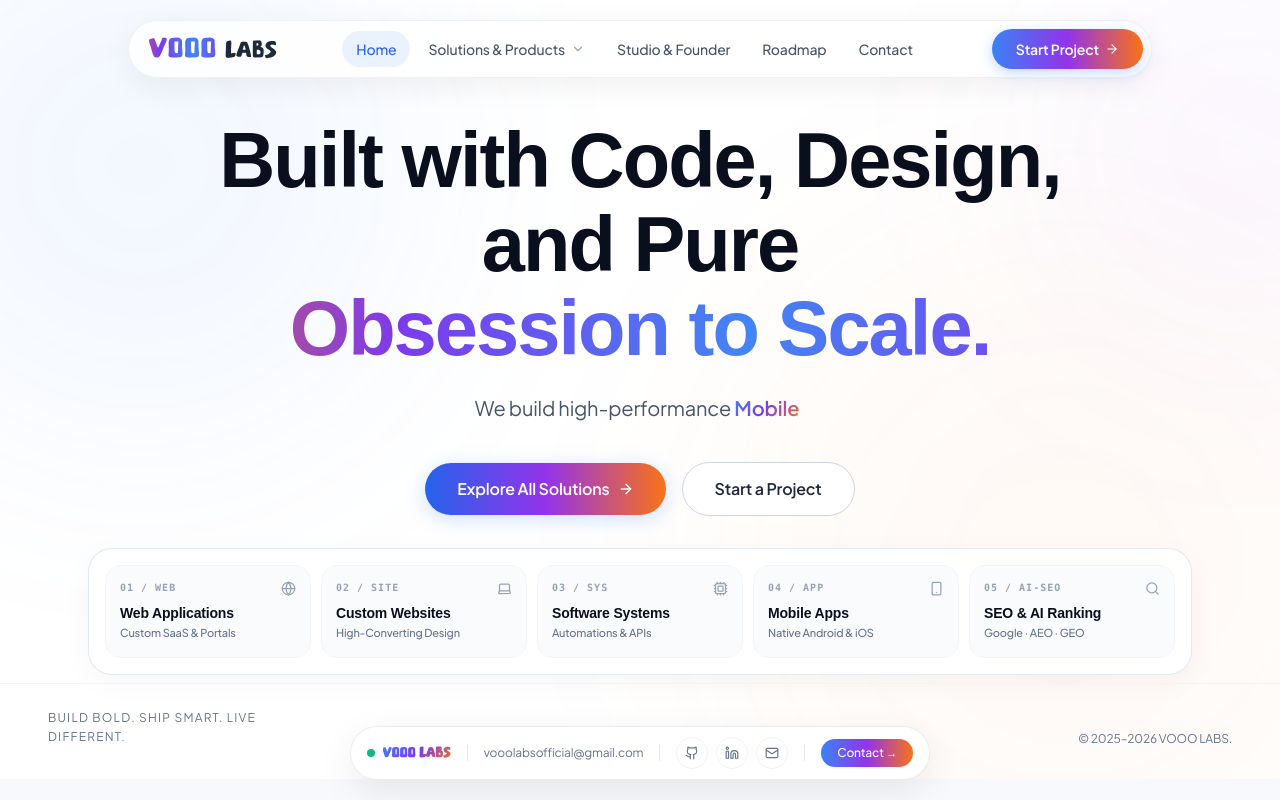
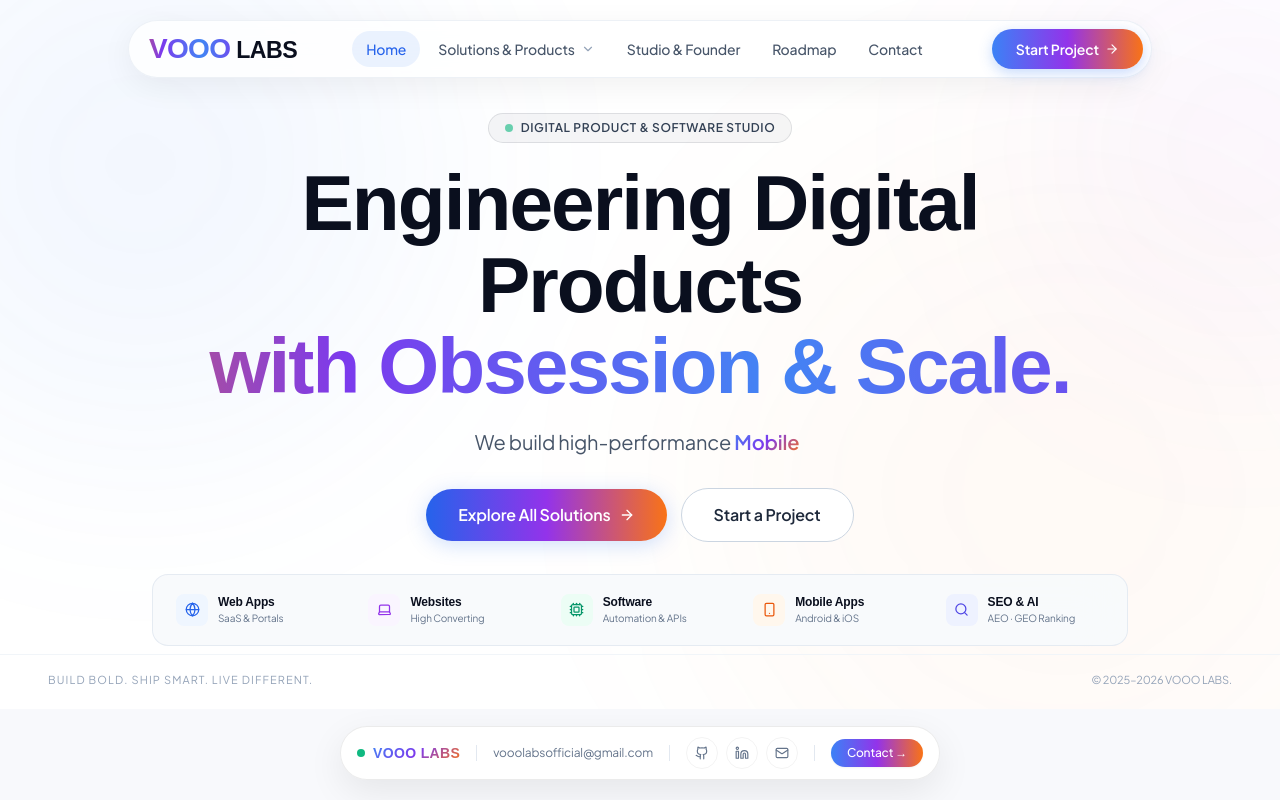
Before and after one commit to vooolabsofficial-sys/vooolabs-website, a React (Vite) app: page / in a window 1280 px wide. Shown: the top 800 px of the page. Built offline with nearby package versions, Linux system fonts and the light colour scheme; a web font is replaced by a local one.

Commit message:
feat: complete visual harmonization across logo, hero typography, and capabilities dock

```diff
--- a/src/components/home/Slide1_Hero.tsx
+++ b/src/components/home/Slide1_Hero.tsx
@@ -1,6 +1,6 @@
 import React, { useState, useEffect } from 'react';
 import { Link } from 'react-router-dom';
-import { Globe, Laptop, Cpu, Smartphone, ArrowRight, Search } from 'lucide-react';
+import { Globe, Laptop, Cpu, Smartphone, ArrowRight, Search, Sparkles } from 'lucide-react';
 import FadeIn from '../shared/FadeIn';
 import { COMPANY } from '../../content/company';
 
@@ -58,30 +58,37 @@ export default function Slide1_Hero() {
       <div className="absolute bottom-[-200px] left-1/2 -translate-x-1/2 w-[800px] h-[800px] rounded-full bg-radial from-orange-500/5 to-transparent blur-[90px] animate-blob-3 pointer-events-none z-0" aria-hidden="true" />
 
       {/* NAVBAR SPACER */}
-      <div className="h-[90px] sm:h-[105px] md:h-[115px]" />
+      <div className="h-[88px] sm:h-[105px]" />
 
       {/* CENTER CONTENT */}
-      <div className="relative z-10 flex-1 flex flex-col items-center justify-center text-center px-6 max-w-5xl mx-auto pt-0 sm:pt-1">
+      <div className="relative z-10 flex-1 flex flex-col items-center justify-center text-center px-6 max-w-5xl mx-auto py-2">
 
-        {/* HEADING (4 - 2 - 3 PATTERN) */}
-        <FadeIn delay={0.05} y={30}>
-          <h1 className="font-clash text-[8.5vw] sm:text-[5.4vw] md:text-[4.4rem] lg:text-[4.85rem] font-bold text-[#0A0F1E] leading-[1.08] tracking-tight mb-6">
-            <span>Built with Code, Design,</span> <br />
-            <span>and Pure</span> <br />
-            <span className="shimmer-text">Obsession to Scale.</span>
+        {/* EYEBROW BADGE */}
+        <FadeIn delay={0.02} y={15}>
+          <div className="inline-flex items-center gap-2 rounded-full bg-slate-900/[0.04] border border-slate-900/10 px-4 py-1.5 mb-5 text-slate-700 font-sans font-semibold text-xs tracking-wider uppercase">
+            <span className="w-2 h-2 rounded-full bg-emerald-500 animate-pulse" />
+            <span>Digital Product & Software Studio</span>
+          </div>
+        </FadeIn>
+
+        {/* HEADLINE */}
+        <FadeIn delay={0.08} y={25}>
+          <h1 className="font-clash text-[8.5vw] sm:text-[5.5vw] md:text-[4.5rem] lg:text-[4.9rem] font-bold text-[#0A0F1E] leading-[1.04] tracking-tight mb-5">
+            Engineering Digital Products <br />
+            <span className="shimmer-text">with Obsession & Scale.</span>
           </h1>
         </FadeIn>
 
         {/* SUBHEADING WITH CLEAN BRAND GRADIENT TYPEWRITER */}
-        <FadeIn delay={0.2} y={20}>
-          <p className="font-sans font-normal text-base sm:text-lg md:text-xl text-slate-600 max-w-xl mx-auto leading-relaxed mb-8 sm:mb-10">
+        <FadeIn delay={0.2} y={18}>
+          <p className="font-sans font-normal text-base sm:text-lg md:text-xl text-slate-600 max-w-xl mx-auto leading-relaxed mb-8">
             We build high-performance <CleanTypewriter />
           </p>
         </FadeIn>
 
         {/* CTA ROW */}
-        <FadeIn delay={0.45} y={15}>
-          <div className="flex flex-wrap gap-4 justify-center items-center">
+        <FadeIn delay={0.35} y={15}>
+          <div className="flex flex-wrap gap-3.5 justify-center items-center">
             <Link
               to="/products"
               className="rounded-full bg-gradient-to-r from-blue-600 via-purple-600 to-orange-500 px-8 py-3.5 font-sans font-semibold text-sm sm:text-base text-white transition-all duration-200 hover:scale-[1.03] shadow-[0_4px_20px_rgba(66,133,244,0.25)] hover:shadow-[0_8px_28px_rgba(66,133,244,0.35)] active:scale-[0.98] inline-flex items-center gap-2"
@@ -91,7 +98,7 @@ export default function Slide1_Hero() {
             </Link>
             <Link
               to="/contact"
-              className="rounded-full border border-slate-300 bg-white px-8 py-3.5 font-sans font-semibold text-sm sm:text-base text-slate-800 hover:bg-slate-50 hover:border-slate-400 transition-all hover:scale-[1.02] active:scale-[0.98] shadow-2xs"
+              className="rounded-full border border-slate-300 bg-white/90 backdrop-blur-sm px-8 py-3.5 font-sans font-semibold text-sm sm:text-base text-slate-800 hover:bg-slate-50 hover:border-slate-400 transition-all hover:scale-[1.02] active:scale-[0.98] shadow-2xs"
             >
               Start a Project
             </Link>
@@ -99,113 +106,58 @@ export default function Slide1_Hero() {
         </FadeIn>
       </div>
 
-      {/* 5 PILLARS PREVIEW STRIP — SLEEK HUMAN-CRAFTED STUDIO DOCK */}
-      <div className="relative z-10 w-full flex flex-col items-center justify-end select-none mt-8 mb-2">
-        <div className="w-full max-w-6xl px-4 sm:px-6">
-          <div className="rounded-3xl bg-white/90 backdrop-blur-xl border border-slate-200/90 shadow-[0_8px_30px_rgba(0,0,0,0.04)] p-3 sm:p-4 grid grid-cols-2 sm:grid-cols-3 lg:grid-cols-5 gap-2.5 items-stretch">
+      {/* CAPABILITIES BAR — REFINED & COHESIVE */}
+      <div className="relative z-10 w-full flex flex-col items-center justify-end select-none mt-6 mb-2">
+        <div className="w-full max-w-5xl px-4 sm:px-6">
+          <div className="rounded-2xl bg-slate-50/90 backdrop-blur-xl border border-slate-200/80 p-2 sm:p-2.5 grid grid-cols-2 sm:grid-cols-3 lg:grid-cols-5 gap-2 items-center">
 
-            {/* 01: WEB APPS */}
-            <Link
-              to="/products#web-apps"
-              className="group flex flex-col justify-between p-3.5 rounded-2xl bg-slate-50/70 hover:bg-white border border-slate-100 hover:border-slate-300 hover:shadow-md transition-all duration-200 text-left"
-            >
-              <div className="flex items-center justify-between gap-2 mb-2">
-                <span className="font-mono text-[10px] font-semibold text-slate-400 group-hover:text-blue-600 transition-colors tracking-widest uppercase">
-                  01 / WEB
-                </span>
-                <Globe size={15} className="text-slate-400 group-hover:text-blue-600 transition-colors" />
+            <Link to="/products#web-apps" className="flex items-center gap-2.5 px-3 py-2 rounded-xl hover:bg-white border border-transparent hover:border-slate-200/80 hover:shadow-xs transition-all text-left group">
+              <div className="w-8 h-8 rounded-lg bg-blue-50 text-blue-600 flex items-center justify-center flex-shrink-0 group-hover:scale-105 transition-transform">
+                <Globe size={15} />
               </div>
-              <div>
-                <span className="font-clash font-bold text-sm text-[#0A0F1E] block leading-tight group-hover:text-blue-600 transition-colors">
-                  Web Applications
-                </span>
-                <span className="font-sans text-[11px] text-slate-500 font-medium mt-0.5 block">
-                  Custom SaaS & Portals
-                </span>
+              <div className="min-w-0">
+                <span className="font-clash font-bold text-xs text-[#0A0F1E] block truncate group-hover:text-blue-600 transition-colors">Web Apps</span>
+                <span className="font-sans text-[10px] text-slate-500 block truncate">SaaS & Portals</span>
               </div>
             </Link>
 
-            {/* 02: WEBSITES */}
-            <Link
-              to="/products#websites"
-              className="group flex flex-col justify-between p-3.5 rounded-2xl bg-slate-50/70 hover:bg-white border border-slate-100 hover:border-slate-300 hover:shadow-md transition-all duration-200 text-left"
-            >
-              <div className="flex items-center justify-between gap-2 mb-2">
-                <span className="font-mono text-[10px] font-semibold text-slate-400 group-hover:text-purple-600 transition-colors tracking-widest uppercase">
-                  02 / SITE
-                </span>
-                <Laptop size={15} className="text-slate-400 group-hover:text-purple-600 transition-colors" />
+            <Link to="/products#websites" className="flex items-center gap-2.5 px-3 py-2 rounded-xl hover:bg-white border border-transparent hover:border-slate-200/80 hover:shadow-xs transition-all text-left group">
+              <div className="w-8 h-8 rounded-lg bg-purple-50 text-purple-600 flex items-center justify-center flex-shrink-0 group-hover:scale-105 transition-transform">
+                <Laptop size={15} />
               </div>
-              <div>
-                <span className="font-clash font-bold text-sm text-[#0A0F1E] block leading-tight group-hover:text-purple-600 transition-colors">
-                  Custom Websites
-                </span>
-                <span className="font-sans text-[11px] text-slate-500 font-medium mt-0.5 block">
-                  High-Converting Design
-                </span>
+              <div className="min-w-0">
+                <span className="font-clash font-bold text-xs text-[#0A0F1E] block truncate group-hover:text-purple-600 transition-colors">Websites</span>
+                <span className="font-sans text-[10px] text-slate-500 block truncate">High Converting</span>
               </div>
             </Link>
 
-            {/* 03: SOFTWARE SYSTEMS */}
-            <Link
-              to="/products#software"
-              className="group flex flex-col justify-between p-3.5 rounded-2xl bg-slate-50/70 hover:bg-white border border-slate-100 hover:border-slate-300 hover:shadow-md transition-all duration-200 text-left"
-            >
-              <div className="flex items-center justify-between gap-2 mb-2">
-                <span className="font-mono text-[10px] font-semibold text-slate-400 group-hover:text-emerald-600 transition-colors tracking-widest uppercase">
-                  03 / SYS
-                </span>
-                <Cpu size={15} className="text-slate-400 group-hover:text-emerald-600 transition-colors" />
+            <Link to="/products#software" className="flex items-center gap-2.5 px-3 py-2 rounded-xl hover:bg-white border border-transparent hover:border-slate-200/80 hover:shadow-xs transition-all text-left group">
+              <div className="w-8 h-8 rounded-lg bg-emerald-50 text-emerald-600 flex items-center justify-center flex-shrink-0 group-hover:scale-105 transition-transform">
+                <Cpu size={15} />
               </div>
-              <div>
-                <span className="font-clash font-bold text-sm text-[#0A0F1E] block leading-tight group-hover:text-emerald-600 transition-colors">
-                  Software Systems
-                </span>
-                <span className="font-sans text-[11px] text-slate-500 font-medium mt-0.5 block">
-                  Automations & APIs
-                </span>
+              <div className="min-w-0">
+                <span className="font-clash font-bold text-xs text-[#0A0F1E] block truncate group-hover:text-emerald-600 transition-colors">Software</span>
+                <span className="font-sans text-[10px] text-slate-500 block truncate">Automation & APIs</span>
               </div>
             </Link>
 
-            {/* 04: MOBILE APPS */}
-            <Link
-              to="/products#mobile-apps"
-              className="group flex flex-col justify-between p-3.5 rounded-2xl bg-slate-50/70 hover:bg-white border border-slate-100 hover:border-slate-300 hover:shadow-md transition-all duration-200 text-left"
-            >
-              <div className="flex items-center justify-between gap-2 mb-2">
-                <span className="font-mono text-[10px] font-semibold text-slate-400 group-hover:text-orange-600 transition-colors tracking-widest uppercase">
-                  04 / APP
-                </span>
-                <Smartphone size={15} className="text-slate-400 group-hover:text-orange-600 transition-colors" />
+            <Link to="/products#mobile-apps" className="flex items-center gap-2.5 px-3 py-2 rounded-xl hover:bg-white border border-transparent hover:border-slate-200/80 hover:shadow-xs transition-all text-left group">
+              <div className="w-8 h-8 rounded-lg bg-orange-50 text-orange-600 flex items-center justify-center flex-shrink-0 group-hover:scale-105 transition-transform">
+                <Smartphone size={15} />
               </div>
-              <div>
-                <span className="font-clash font-bold text-sm text-[#0A0F1E] block leading-tight group-hover:text-orange-600 transition-colors">
-                  Mobile Apps
-                </span>
-                <span className="font-sans text-[11px] text-slate-500 font-medium mt-0.5 block">
-                  Native Android & iOS
-                </span>
+              <div className="min-w-0">
+                <span className="font-clash font-bold text-xs text-[#0A0F1E] block truncate group-hover:text-orange-600 transition-colors">Mobile Apps</span>
+                <span className="font-sans text-[10px] text-slate-500 block truncate">Android & iOS</span>
               </div>
             </Link>
 
-            {/* 05: SEO · AEO · GEO */}
-            <Link
-              to="/products#websites"
-              className="col-span-2 sm:col-span-1 group flex flex-col justify-between p-3.5 rounded-2xl bg-slate-50/70 hover:bg-white border border-slate-100 hover:border-slate-300 hover:shadow-md transition-all duration-200 text-left"
-            >
-              <div className="flex items-center justify-between gap-2 mb-2">
-                <span className="font-mono text-[10px] font-semibold text-slate-400 group-hover:text-blue-600 transition-colors tracking-widest uppercase">
-                  05 / AI-SEO
-                </span>
-                <Search size={15} className="text-slate-400 group-hover:text-blue-600 transition-colors" />
+            <Link to="/products#websites" className="col-span-2 sm:col-span-1 flex items-center gap-2.5 px-3 py-2 rounded-xl hover:bg-white border border-transparent hover:border-slate-200/80 hover:shadow-xs transition-all text-left group">
+              <div className="w-8 h-8 rounded-lg bg-indigo-50 text-indigo-600 flex items-center justify-center flex-shrink-0 group-hover:scale-105 transition-transform">
+                <Search size={15} />
               </div>
-              <div>
-                <span className="font-clash font-bold text-sm text-[#0A0F1E] block leading-tight group-hover:text-blue-600 transition-colors">
-                  SEO & AI Ranking
-                </span>
-                <span className="font-sans text-[11px] text-slate-500 font-medium mt-0.5 block">
-                  Google · AEO · GEO
-                </span>
+              <div className="min-w-0">
+                <span className="font-clash font-bold text-xs text-[#0A0F1E] block truncate group-hover:text-indigo-600 transition-colors">SEO & AI</span>
+                <span className="font-sans text-[10px] text-slate-500 block truncate">AEO · GEO Ranking</span>
               </div>
             </Link>
 
@@ -214,14 +166,14 @@ export default function Slide1_Hero() {
       </div>
 
       {/* BOTTOM ROW BANNER */}
-      <div className="relative z-20 px-6 sm:px-12 pb-6 sm:pb-8 flex justify-between items-end gap-6 w-full max-w-7xl mx-auto border-t border-slate-100 pt-6">
-        <FadeIn delay={0.6} y={15}>
-          <div className="font-sans font-normal text-xs text-slate-500 uppercase tracking-widest max-w-[260px] leading-relaxed">
+      <div className="relative z-20 px-6 sm:px-12 pb-5 flex justify-between items-end gap-6 w-full max-w-7xl mx-auto border-t border-slate-100 pt-4">
+        <FadeIn delay={0.45} y={10}>
+          <div className="font-sans font-normal text-[11px] text-slate-400 uppercase tracking-widest leading-relaxed">
             BUILD BOLD. SHIP SMART. LIVE DIFFERENT.
           </div>
         </FadeIn>
-        <FadeIn delay={0.6} y={15}>
-          <div className="font-sans font-normal text-xs text-slate-500 text-right">
+        <FadeIn delay={0.45} y={10}>
+          <div className="font-sans font-normal text-[11px] text-slate-400 text-right">
             © {COMPANY.foundedYear}–{new Date().getFullYear()} {COMPANY.legalName}.
           </div>
         </FadeIn>
--- a/src/components/shared/FixedBottomBar.tsx
+++ b/src/components/shared/FixedBottomBar.tsx
@@ -20,7 +20,7 @@ export default function FixedBottomBar() {
           <span className="animate-ping absolute inline-flex h-2.5 w-2.5 rounded-full bg-emerald-400 opacity-75" />
           <span className="relative inline-flex rounded-full h-2 w-2 bg-emerald-500" />
         </div>
-        <span className="font-crazyblocks font-bold text-xs sm:text-sm g-text tracking-wider">VOOO LABS</span>
+        <span className="font-clash font-extrabold text-xs sm:text-sm g-text tracking-wide">VOOO LABS</span>
       </div>
 
       {/* DIVIDER */}
--- a/src/components/shared/Footer.tsx
+++ b/src/components/shared/Footer.tsx
@@ -39,8 +39,8 @@ export default function Footer() {
         {/* COL 1: BRANDING (col-span-2) */}
         <div className="md:col-span-2 flex flex-col items-start gap-5">
           <Link to="/" className="flex items-baseline group" aria-label="VOOO LABS Home">
-            <span className="shimmer-text font-crazyblocks text-3xl sm:text-4xl tracking-wider">VOOO</span>
-            <span className="font-crazyblocks text-2xl sm:text-3xl text-white ml-2 tracking-wider">LABS</span>
+            <span className="shimmer-text font-clash font-extrabold text-3xl sm:text-4xl tracking-tight">VOOO</span>
+            <span className="font-clash font-bold text-2xl sm:text-3xl text-white ml-2 tracking-tight">LABS</span>
           </Link>
           <p className="font-kanit font-light text-sm text-slate-300 max-w-[280px] leading-relaxed">
             {COMPANY.tagline}
--- a/src/components/shared/Navbar.tsx
+++ b/src/components/shared/Navbar.tsx
@@ -94,8 +94,8 @@ export default function Navbar() {
           aria-label="Main navigation"
         >
         <Link to="/" className="flex items-baseline group select-none py-1" aria-label="VOOO LABS Home">
-          <span className="shimmer-text font-crazyblocks text-2xl sm:text-[1.8rem] tracking-wider leading-none">VOOO</span>
-          <span className="font-crazyblocks text-xl sm:text-[1.45rem] text-slate-800 ml-2 tracking-wider leading-none">LABS</span>
+          <span className="shimmer-text font-clash font-extrabold text-2xl sm:text-[1.75rem] tracking-tight leading-none">VOOO</span>
+          <span className="font-clash font-bold text-xl sm:text-[1.45rem] text-[#0A0F1E] ml-1.5 tracking-tight leading-none">LABS</span>
         </Link>
 
         <div className="hidden md:flex items-center gap-1 relative">
@@ -275,8 +275,8 @@ export default function Navbar() {
           >
             <div className="flex items-center justify-between w-full max-w-lg mx-auto flex-shrink-0">
               <Link to="/" onClick={closeMenu} className="flex items-baseline select-none" aria-label="VOOO LABS Home">
-                <span className="shimmer-text font-crazyblocks text-2xl sm:text-3xl tracking-wider leading-none">VOOO</span>
-                <span className="font-crazyblocks text-xl sm:text-2xl text-slate-800 ml-2 tracking-wider leading-none">LABS</span>
+                <span className="shimmer-text font-clash font-extrabold text-2xl sm:text-3xl tracking-tight leading-none">VOOO</span>
+                <span className="font-clash font-bold text-xl sm:text-2xl text-[#0A0F1E] ml-1.5 tracking-tight leading-none">LABS</span>
               </Link>
               <button
                 onClick={closeMenu}
```
